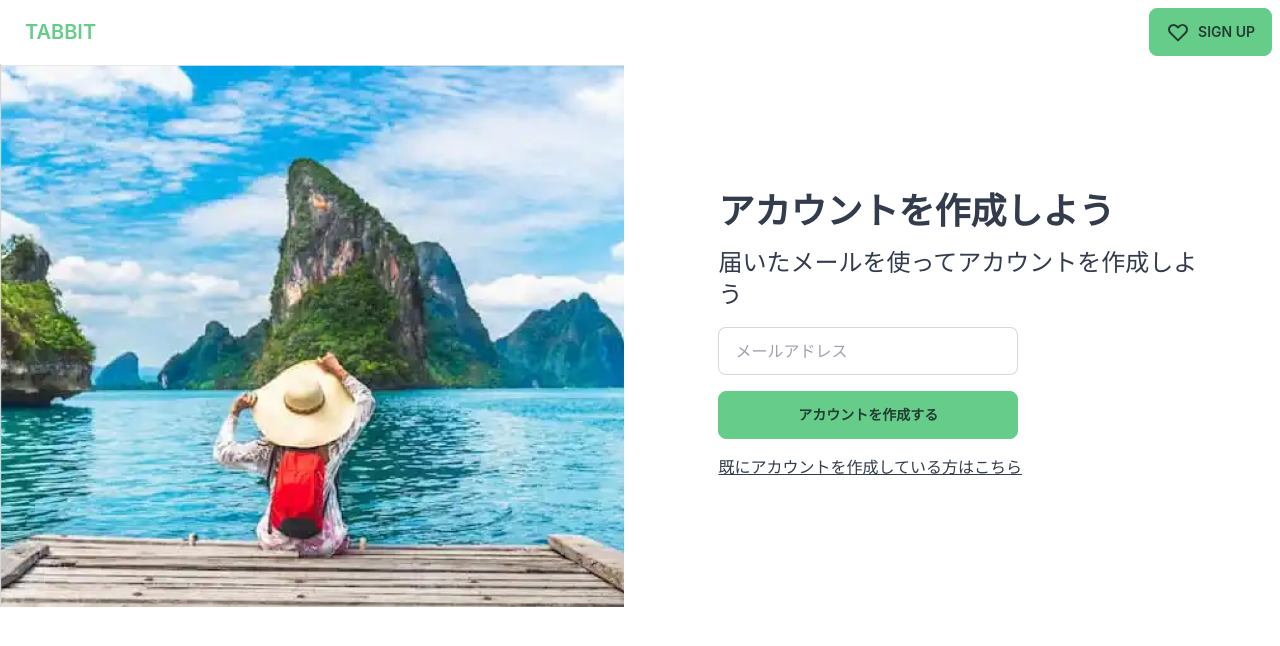
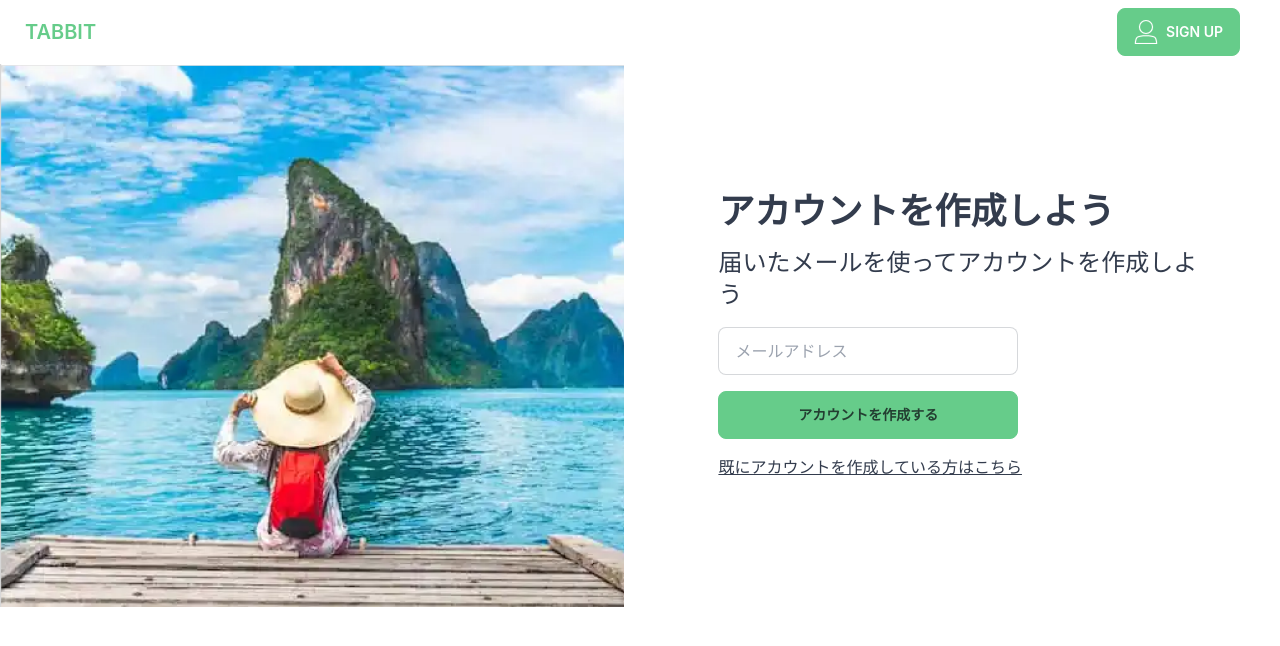
Before and after one commit to tabbitme/tabbit-front, a Next.js app: page /user-signup in a window 1280 px wide. Shown: the top 646 px of the page. Built offline with nearby package versions, Linux system fonts and the light colour scheme.

Commit message:
update menubarUser

```diff
--- a/components/MenuBarUser/index.tsx
+++ b/components/MenuBarUser/index.tsx
@@ -9,20 +9,18 @@ export const MenuBarUser: FC = () => {
             TABBIT
           </a>
         </div>
-        <div className='flex-none'>
-          <button className='btn-primary btn'>
+        <div className='mr-8 flex-none'>
+          <button className='btn-primary btn text-white'>
             <svg
               xmlns='http://www.w3.org/2000/svg'
               className='h-6 w-6'
-              fill='none'
-              viewBox='0 0 24 24'
-              stroke='currentColor'
+              viewBox='0 0 187.135 200'
             >
               <path
-                strokeLinecap='round'
-                strokeLinejoin='round'
-                strokeWidth='2'
-                d='M4.318 6.318a4.5 4.5 0 000 6.364L12 20.364l7.682-7.682a4.5 4.5 0 00-6.364-6.364L12 7.636l-1.318-1.318a4.5 4.5 0 00-6.364 0z'
+                d='M747.259-826.013c-16.734,0-33.452,1.209-47.4,3.682s-25.1,5.72-31.457,12.081c-4.644,4.644-7.464,11.83-9.79,20.806a191.715,191.715,0,0,0-4.9,31.393,4.473,4.473,0,0,0,1.167,3.4,4.474,4.474,0,0,0,3.291,1.444H836.354a4.474,4.474,0,0,0,3.291-1.443,4.474,4.474,0,0,0,1.167-3.4,191.756,191.756,0,0,0-4.9-31.393c-2.326-8.976-5.146-16.162-9.79-20.806-6.361-6.361-17.506-9.608-31.459-12.081S763.993-826.013,747.259-826.013Zm0,8.946c16.3,0,32.613,1.2,45.843,3.544s23.42,6.324,26.694,9.6c2.389,2.389,5.317,8.474,7.455,16.725a173.143,173.143,0,0,1,4.164,25.045H663.1a173.108,173.108,0,0,1,4.165-25.045c2.138-8.251,5.067-14.336,7.456-16.725,3.274-3.274,13.462-7.253,26.693-9.6S730.961-817.067,747.259-817.067Zm0-136.142A58.88,58.88,0,0,0,688.447-894.4a58.88,58.88,0,0,0,58.813,58.813A58.88,58.88,0,0,0,806.071-894.4,58.881,58.881,0,0,0,747.259-953.209Zm0,8.946A49.8,49.8,0,0,1,797.124-894.4a49.8,49.8,0,0,1-49.865,49.866A49.8,49.8,0,0,1,697.393-894.4,49.8,49.8,0,0,1,747.259-944.263Z'
+                transform='translate(-653.692 953.209)'
+                stroke='white'
+                fill='white'
               />
             </svg>
             Sign Up
```
